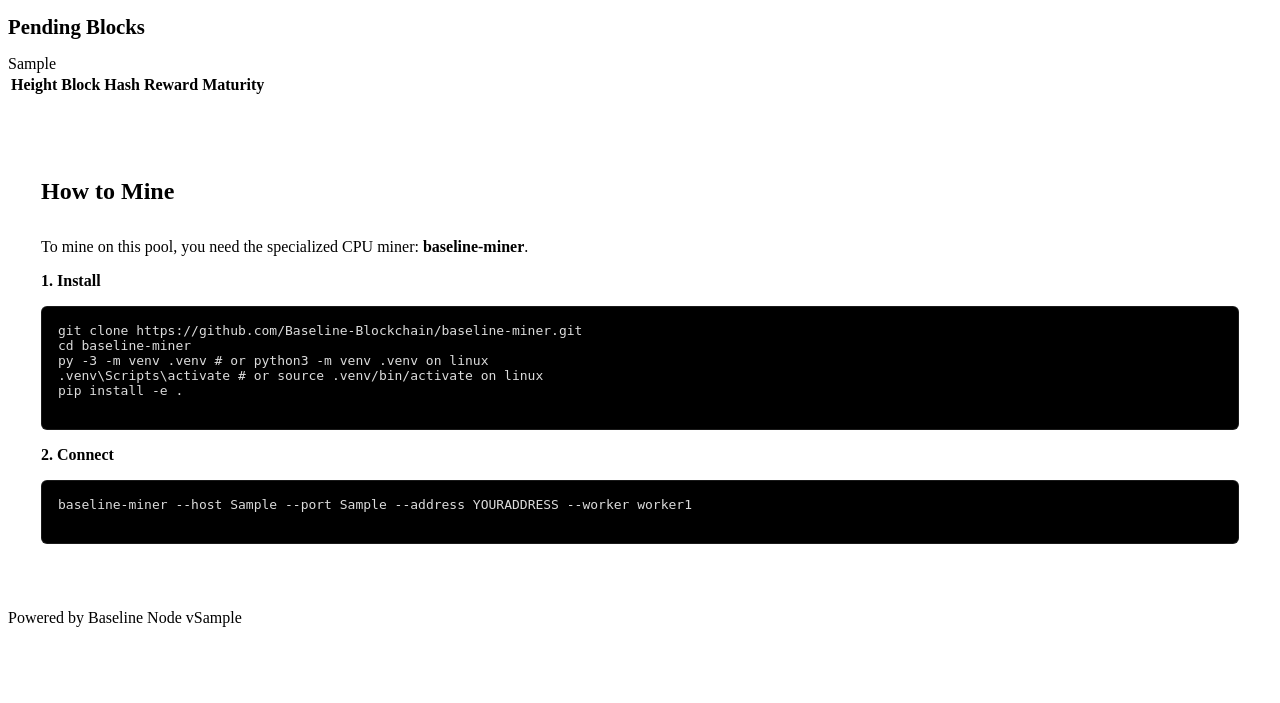
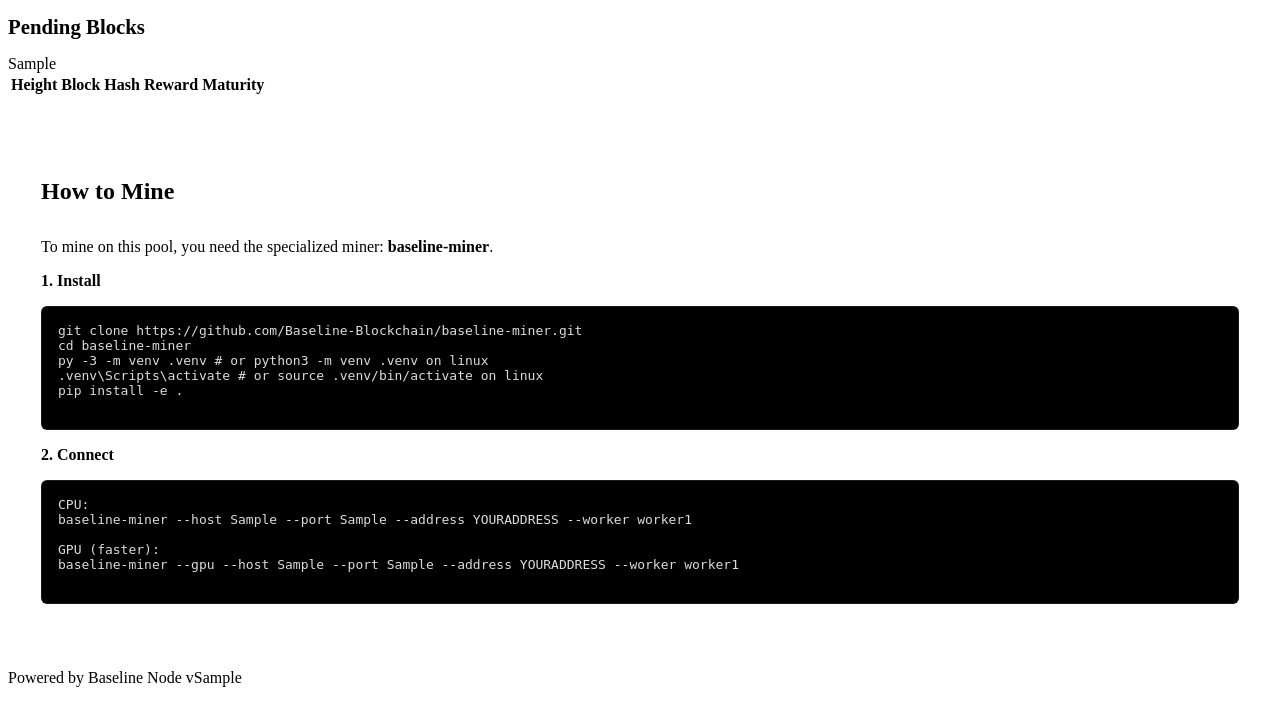
Before and after one commit to Baseline-Blockchain/baseline-node, a Python web app: template baseline/rpc/templates/pool.html in a window 1280 px wide. Shown: the part 595-1298 px from the top of the page. Before the commit the page ends 1222 px from the top, so only its background shows below. Run offline with Jinja, Linux system fonts and the light colour scheme; the template is opened without the code that fills it: most values are stand-ins (such as "Sample title", 1, 10 or a date in 2020); lists and menus that the app fills with data are empty.

Commit message:
Update pool.html

```diff
--- a/baseline/rpc/templates/pool.html
+++ b/baseline/rpc/templates/pool.html
@@ -240,7 +240,7 @@
         <!-- Mining Guide Section -->
         <div id="mining-guide" class="doc-section">
             <h2>How to Mine</h2>
-            <p>To mine on this pool, you need the specialized CPU miner: <strong>baseline-miner</strong>.</p>
+            <p>To mine on this pool, you need the specialized miner: <strong>baseline-miner</strong>.</p>
 
             <p><strong>1. Install</strong></p>
             <pre class="code-block">
@@ -253,7 +253,11 @@ pip install -e .
 
             <p><strong>2. Connect</strong></p>
             <pre class="code-block">
+CPU:
 baseline-miner --host <span style="color: var(--accent);">{{ stratum_host }}</span> --port <span style="color: var(--accent);">{{ stratum_port }}</span> --address YOURADDRESS --worker worker1
+
+GPU (faster):
+baseline-miner --gpu --host <span style="color: var(--accent);">{{ stratum_host }}</span> --port <span style="color: var(--accent);">{{ stratum_port }}</span> --address YOURADDRESS --worker worker1
             </pre>
         </div>
     </main>
```
